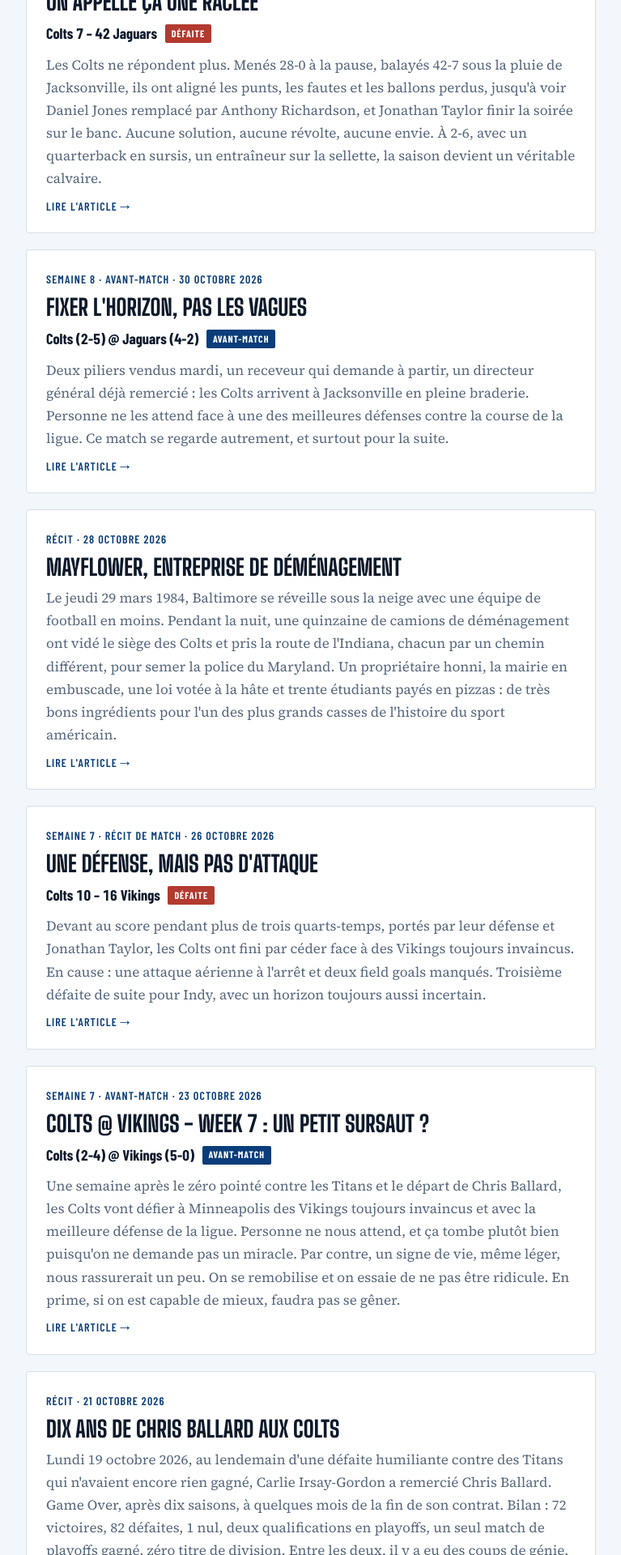
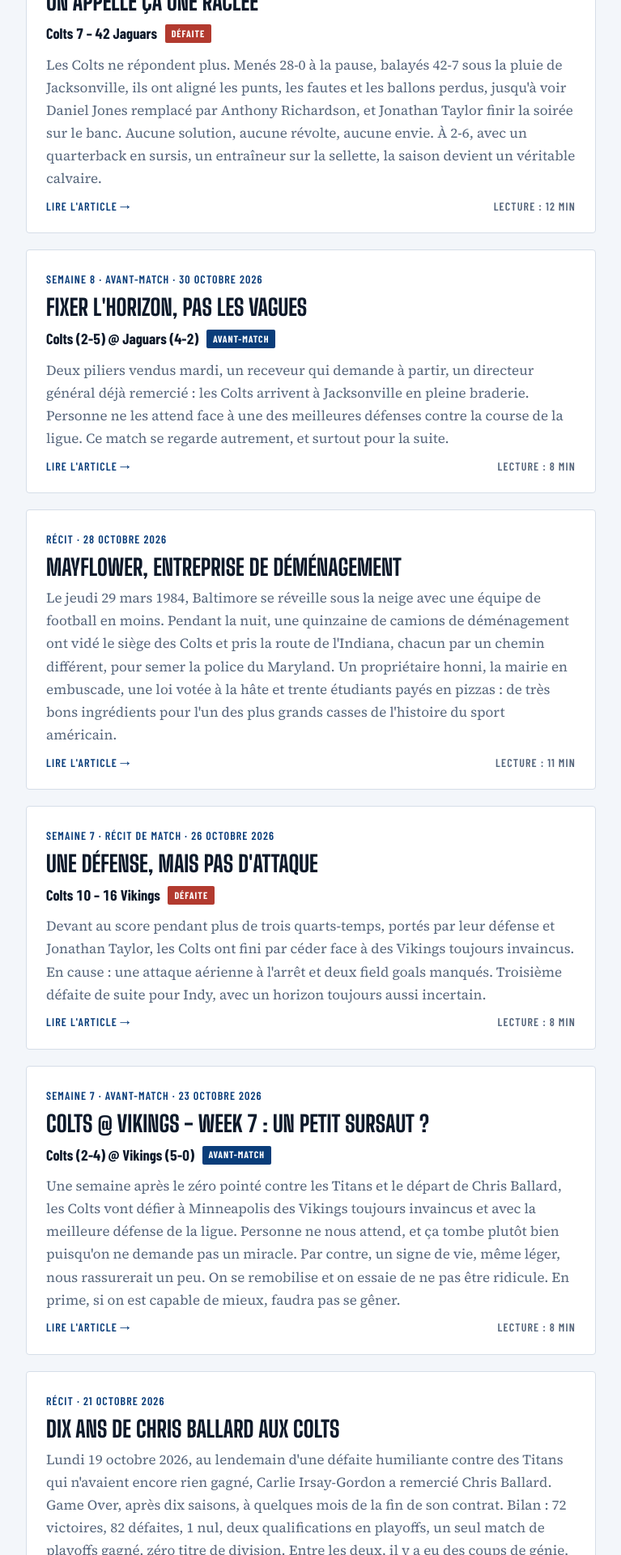
Before and after one commit to laruadebleue/laruadebleue.github.io, a Jekyll site: the page built from index.html, in a window 1280 px wide. Shown: the part 835-2755 px from the top of the page at 81% size, without its empty margins (256-1023 px from the left). Built offline with Jekyll 4.4.1, drawn with Linux system fonts in a browser that asks for light colours; some of the changed text lies outside the part shown.

Commit message:
Temps de lecture dans les articles et sur les cartes

```diff
--- /dev/null
+++ b/_includes/lecture.html
@@ -0,0 +1 @@
+{% comment %} Temps de lecture : mots du texte / 220 mots par minute, arrondi au-dessus, 1 min minimum {% endcomment %}{% assign lecture_mots = include.texte | strip_html | number_of_words %}{% assign lecture_min = lecture_mots | plus: 219 | divided_by: 220 %}{% if lecture_min < 1 %}{% assign lecture_min = 1 %}{% endif %}<span class="nowrap">{% if include.court %}Lecture{% else %}Temps de lecture{% endif %}&nbsp;: {{ lecture_min }}&nbsp;min</span>
--- a/_layouts/post.html
+++ b/_layouts/post.html
@@ -7,7 +7,7 @@
   <header class="article-head">
     <p class="eyebrow">{% if page.categories contains 'autour' %}Autour des Colts{% else %}Actu{% if page.semaine %} · Semaine {{ page.semaine }}{% endif %}{% if page.type == "avant-match" %} · Avant-match{% endif %}{% endif %}</p>
     <h1 class="article-title">{{ page.title }}</h1>
-    <p class="byline"><time datetime="{{ page.date | date: '%Y-%m-%d' }}">{{ page.date | date: "%-d" }} {{ mois[m] }} {{ page.date | date: "%Y" }}</time>{% if page.auteur %} · Par {{ page.auteur }}{% endif %}</p>
+    <p class="byline"><time datetime="{{ page.date | date: '%Y-%m-%d' }}">{{ page.date | date: "%-d" }}&nbsp;{{ mois[m] }}&nbsp;{{ page.date | date: "%Y" }}</time>{% if page.auteur %} · Par {{ page.auteur }}{% endif %} · {% include lecture.html texte=content %}</p>
   </header>
 
   {% if page.type == "avant-match" %}
--- a/actu.html
+++ b/actu.html
@@ -16,7 +16,7 @@
   {% assign m = post.date | date: "%-m" | minus: 1 %}
   <li class="card">
     <a class="card-link" href="{{ post.url | relative_url }}">
-      <p class="eyebrow">{% if post.semaine %}Semaine {{ post.semaine }} · {% endif %}{% if post.type == "avant-match" %}Avant-match · {% elsif post.adversaire %}Récit de match · {% endif %}{{ post.date | date: "%-d" }} {{ mois[m] }} {{ post.date | date: "%Y" }}</p>
+      <p class="eyebrow">{% if post.semaine %}Semaine {{ post.semaine }} · {% endif %}{% if post.type == "avant-match" %}Avant-match · {% elsif post.adversaire %}Récit de match · {% endif %}{{ post.date | date: "%-d" }}&nbsp;{{ mois[m] }}&nbsp;{{ post.date | date: "%Y" }}</p>
       <h3 class="card-title">{{ post.title }}</h3>
       {% if post.type == "avant-match" %}
       <p class="card-score"><span class="card-score-num">{% if post.lieu == "domicile" %}{{ post.adversaire }} ({{ post.bilan_adversaire }}) @ Colts ({{ post.bilan_colts }}){% else %}Colts ({{ post.bilan_colts }}) @ {{ post.adversaire }} ({{ post.bilan_adversaire }}){% endif %}</span><span class="pill pill-avant">Avant-match</span></p>
@@ -24,7 +24,7 @@
       <p class="card-score"><span class="card-score-num">{% if post.lieu == "domicile" %}{{ post.adversaire }} {{ post.score_adversaire }} – {{ post.score_colts }} Colts{% else %}Colts {{ post.score_colts }} – {{ post.score_adversaire }} {{ post.adversaire }}{% endif %}</span>{% if post.score_colts > post.score_adversaire %}<span class="pill pill-victoire">Victoire</span>{% elsif post.score_colts < post.score_adversaire %}<span class="pill pill-defaite">Défaite</span>{% else %}<span class="pill pill-nul">Nul</span>{% endif %}</p>
       {% endif %}
       {% if post.chapeau %}<p class="card-chapeau">{{ post.chapeau }}</p>{% endif %}
-      <span class="card-more">Lire l'article →</span>
+      <span class="card-foot"><span class="card-more">Lire l'article →</span><span class="card-lecture">{% include lecture.html texte=post.content court=true %}</span></span>
     </a>
   </li>
   {% endfor %}
--- a/assets/css/style.css
+++ b/assets/css/style.css
@@ -489,6 +489,24 @@
   .suite-suiv { text-align: left; grid-column: auto; }
 }
 
+.nowrap { white-space: nowrap; }
+.card-foot {
+  display: flex;
+  flex-wrap: wrap;
+  justify-content: space-between;
+  align-items: baseline;
+  gap: 0.4rem 1rem;
+}
+.card-lecture {
+  margin-left: auto;
+  font-family: var(--font-label);
+  font-weight: 600;
+  font-size: var(--step--1);
+  letter-spacing: 0.08em;
+  text-transform: uppercase;
+  color: var(--muted);
+}
+
 /* ---------- Pied de page ---------- */
 .footer {
   border-top: 1px solid var(--line);
--- a/autour-des-colts.html
+++ b/autour-des-colts.html
@@ -16,10 +16,10 @@
   {% assign m = post.date | date: "%-m" | minus: 1 %}
   <li class="card">
     <a class="card-link" href="{{ post.url | relative_url }}">
-      <p class="eyebrow">{% if post.genre %}{{ post.genre }} · {% endif %}{{ post.date | date: "%-d" }} {{ mois[m] }} {{ post.date | date: "%Y" }}</p>
+      <p class="eyebrow">{% if post.genre %}{{ post.genre }} · {% endif %}{{ post.date | date: "%-d" }}&nbsp;{{ mois[m] }}&nbsp;{{ post.date | date: "%Y" }}</p>
       <h3 class="card-title">{{ post.title }}</h3>
       {% if post.chapeau %}<p class="card-chapeau">{{ post.chapeau }}</p>{% endif %}
-      <span class="card-more">Lire l'article →</span>
+      <span class="card-foot"><span class="card-more">Lire l'article →</span><span class="card-lecture">{% include lecture.html texte=post.content court=true %}</span></span>
     </a>
   </li>
   {% endfor %}
--- a/index.html
+++ b/index.html
@@ -30,7 +30,7 @@
     {% assign m = post.date | date: "%-m" | minus: 1 %}
     <li class="card">
       <a class="card-link" href="{{ post.url | relative_url }}">
-        <p class="eyebrow">{% if post.categories contains 'autour' %}{% if post.genre %}{{ post.genre }} · {% endif %}{% elsif post.semaine %}Semaine {{ post.semaine }} · {% if post.type == "avant-match" %}Avant-match · {% elsif post.adversaire %}Récit de match · {% endif %}{% endif %}{{ post.date | date: "%-d" }} {{ mois[m] }} {{ post.date | date: "%Y" }}</p>
+        <p class="eyebrow">{% if post.categories contains 'autour' %}{% if post.genre %}{{ post.genre }} · {% endif %}{% elsif post.semaine %}Semaine {{ post.semaine }} · {% if post.type == "avant-match" %}Avant-match · {% elsif post.adversaire %}Récit de match · {% endif %}{% endif %}{{ post.date | date: "%-d" }}&nbsp;{{ mois[m] }}&nbsp;{{ post.date | date: "%Y" }}</p>
         <h3 class="card-title">{{ post.title }}</h3>
         {% if post.type == "avant-match" %}
         <p class="card-score"><span class="card-score-num">{% if post.lieu == "domicile" %}{{ post.adversaire }} ({{ post.bilan_adversaire }}) @ Colts ({{ post.bilan_colts }}){% else %}Colts ({{ post.bilan_colts }}) @ {{ post.adversaire }} ({{ post.bilan_adversaire }}){% endif %}</span><span class="pill pill-avant">Avant-match</span></p>
@@ -38,7 +38,7 @@
         <p class="card-score"><span class="card-score-num">{% if post.lieu == "domicile" %}{{ post.adversaire }} {{ post.score_adversaire }} – {{ post.score_colts }} Colts{% else %}Colts {{ post.score_colts }} – {{ post.score_adversaire }} {{ post.adversaire }}{% endif %}</span>{% if post.score_colts > post.score_adversaire %}<span class="pill pill-victoire">Victoire</span>{% elsif post.score_colts < post.score_adversaire %}<span class="pill pill-defaite">Défaite</span>{% else %}<span class="pill pill-nul">Nul</span>{% endif %}</p>
         {% endif %}
         {% if post.chapeau %}<p class="card-chapeau">{{ post.chapeau }}</p>{% endif %}
-        <span class="card-more">Lire l'article →</span>
+        <span class="card-foot"><span class="card-more">Lire l'article →</span><span class="card-lecture">{% include lecture.html texte=post.content court=true %}</span></span>
       </a>
     </li>
     {% endfor %}
```
